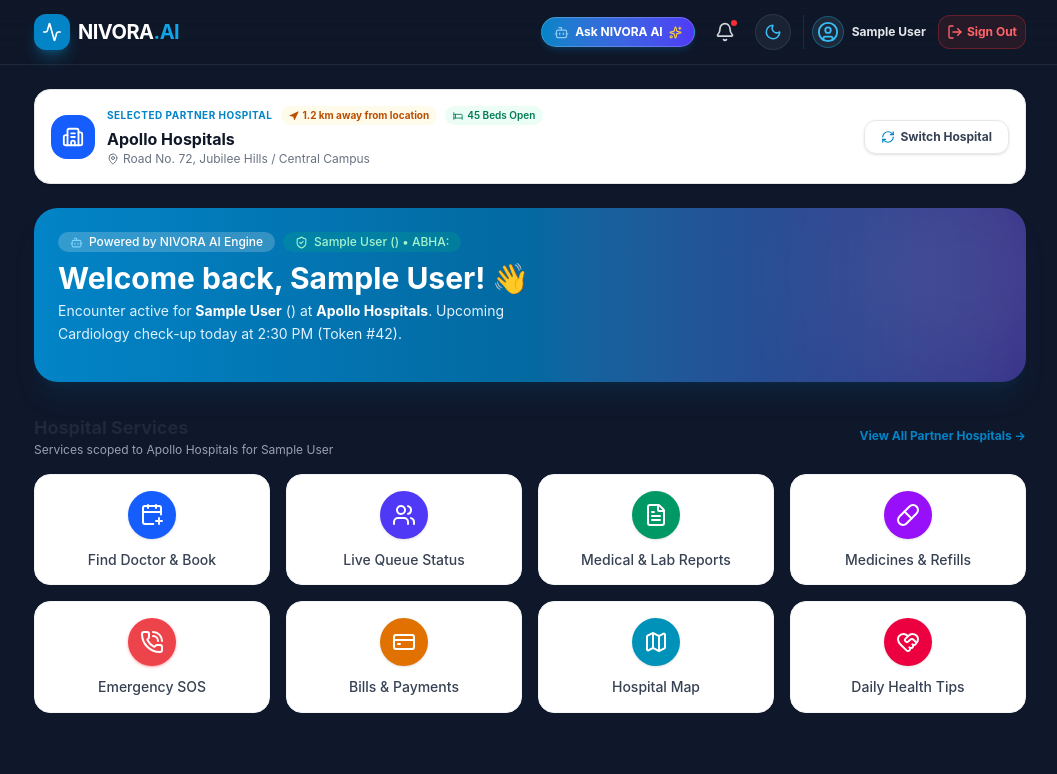
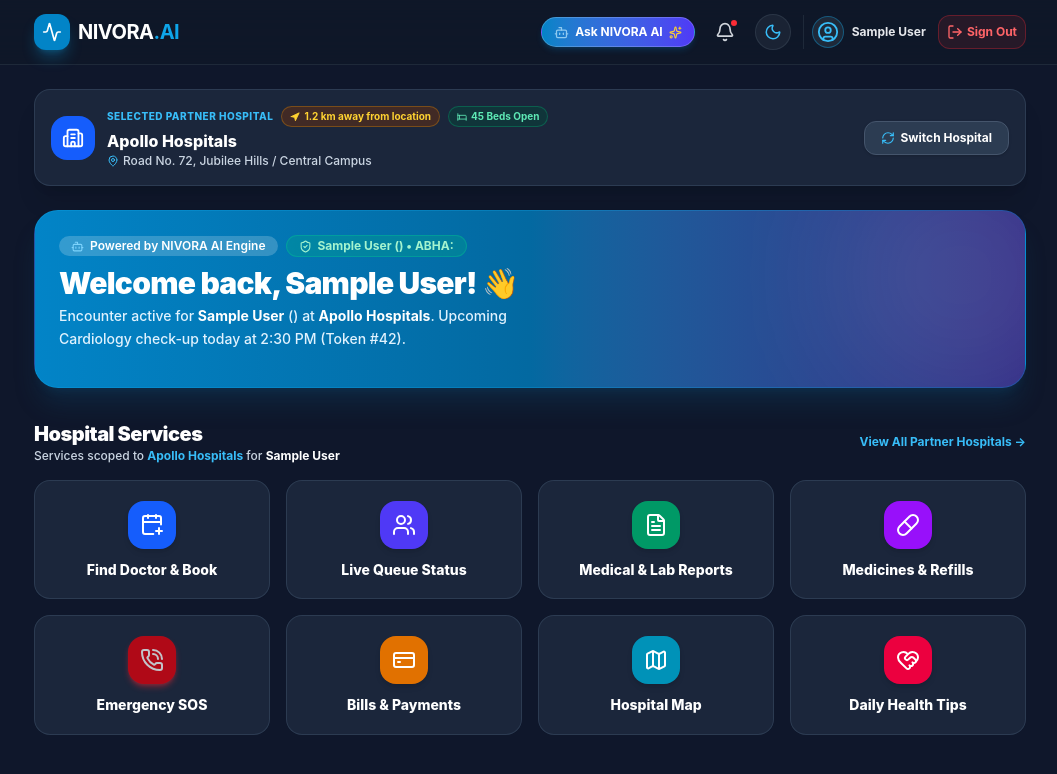
Before and after one commit to salunkhevijayasree/Nivora.ai-3, a React (Vite) app in the folder client/: page /patient in a window 1280 px wide. Shown: the top 774 px of the page, without its empty margins (110-1167 px from the left). Built offline with nearby package versions, Linux system fonts and the light colour scheme; sample sign-in values are in the browser's storage.

Commit message:
Fix-Hospital-Services-section-title-subtext-and-grid-card-font-colors-for-high-contrast-visibility

```diff
--- a/client/src/pages/PatientHome.tsx
+++ b/client/src/pages/PatientHome.tsx
@@ -41,91 +41,92 @@
 
       {/* Selected Hospital Context Bar */}
       {selectedHospital ? (
-        <div className="bg-white dark:bg-gray-800 border border-gray-200 dark:border-gray-700 rounded-2xl p-4 shadow-sm flex flex-col sm:flex-row items-start sm:items-center justify-between gap-3">
+        <div className="bg-slate-800/90 border border-slate-700/80 rounded-2xl p-4 shadow-xl flex flex-col sm:flex-row items-start sm:items-center justify-between gap-3 text-white">
           <div className="flex items-center gap-3">
             <div className={`w-11 h-11 rounded-2xl flex items-center justify-center text-white shrink-0 ${selectedHospital.colorTheme}`}>
               <Building2 size={22} />
             </div>
             <div>
               <div className="flex flex-wrap items-center gap-2">
-                <span className="text-[10px] uppercase font-bold tracking-wider text-hospital-600 dark:text-hospital-400">Selected Partner Hospital</span>
-                <span className="text-[10px] font-bold bg-amber-50 text-amber-700 dark:bg-amber-900/30 dark:text-amber-300 px-2 py-0.5 rounded-full flex items-center gap-1">
+                <span className="text-[10px] uppercase font-extrabold tracking-wider text-hospital-400">Selected Partner Hospital</span>
+                <span className="text-[10px] font-bold bg-amber-900/40 text-amber-300 border border-amber-500/30 px-2 py-0.5 rounded-full flex items-center gap-1">
                   <Navigation size={10} className="fill-current" /> {selectedHospital.distanceKm} km away from location
                 </span>
-                <span className="text-[10px] font-semibold bg-emerald-50 text-emerald-700 dark:bg-emerald-900/30 dark:text-emerald-400 px-2 py-0.5 rounded-full flex items-center gap-1">
+                <span className="text-[10px] font-bold bg-emerald-900/40 text-emerald-300 border border-emerald-500/30 px-2 py-0.5 rounded-full flex items-center gap-1">
                   <Bed size={10} /> {selectedHospital.availableBeds} Beds Open
                 </span>
               </div>
-              <h2 className="font-bold text-gray-900 dark:text-white text-base mt-0.5">{selectedHospital.name}</h2>
-              <p className="text-xs text-gray-500 flex items-center gap-1">
-                <MapPin size={12}/> {selectedHospital.address}
+              <h2 className="font-extrabold text-white text-base mt-0.5">{selectedHospital.name}</h2>
+              <p className="text-xs text-slate-300 flex items-center gap-1 font-medium">
+                <MapPin size={12} className="text-hospital-400" /> {selectedHospital.address}
               </p>
             </div>
           </div>
 
           <button
             onClick={() => navigate('/patient/hospitals')}
-            className="px-4 py-2 rounded-xl border border-gray-200 dark:border-gray-700 hover:bg-gray-50 dark:hover:bg-gray-700 text-xs font-bold text-gray-700 dark:text-gray-200 flex items-center gap-1.5 transition-all w-full sm:w-auto justify-center shrink-0 shadow-sm"
+            className="px-4 py-2 rounded-xl border border-slate-600 bg-slate-700/80 hover:bg-slate-700 text-xs font-bold text-white flex items-center gap-1.5 transition-all w-full sm:w-auto justify-center shrink-0 shadow-sm cursor-pointer"
           >
-            <RefreshCw size={14} className="text-hospital-600" /> Switch Hospital
+            <RefreshCw size={14} className="text-hospital-400" /> Switch Hospital
           </button>
         </div>
       ) : (
-        <div className="bg-amber-50 dark:bg-amber-900/20 border border-amber-200 dark:border-amber-800 p-4 rounded-2xl flex items-center justify-between">
-          <span className="text-xs text-amber-800 dark:text-amber-300 font-medium">No partner hospital selected. Please select a hospital to view doctors & live queue.</span>
-          <button onClick={() => navigate('/patient/hospitals')} className="bg-amber-600 text-white px-3 py-1.5 rounded-xl text-xs font-bold">Select Hospital</button>
+        <div className="bg-amber-950/60 border border-amber-700/60 p-4 rounded-2xl flex items-center justify-between text-amber-200">
+          <span className="text-xs font-semibold">No partner hospital selected. Please select a hospital to view doctors & live queue.</span>
+          <button onClick={() => navigate('/patient/hospitals')} className="bg-amber-600 hover:bg-amber-700 text-white px-3.5 py-1.5 rounded-xl text-xs font-bold shadow-md cursor-pointer">Select Hospital</button>
         </div>
       )}
 
       {/* Dynamic Active Patient Welcome Banner */}
-      <div className="bg-gradient-to-r from-hospital-600 via-hospital-700 to-indigo-900 rounded-3xl p-6 text-white shadow-xl shadow-hospital-900/20 relative overflow-hidden space-y-3">
+      <div className="bg-gradient-to-r from-hospital-600 via-hospital-700 to-indigo-900 rounded-3xl p-6 text-white shadow-xl shadow-hospital-900/30 relative overflow-hidden space-y-3 border border-hospital-500/30">
         <div className="relative z-10">
           <div className="flex flex-wrap items-center gap-2 mb-2">
-            <span className="inline-flex items-center gap-1.5 bg-white/20 backdrop-blur-md px-3 py-0.5 rounded-full text-xs font-medium text-white">
+            <span className="inline-flex items-center gap-1.5 bg-white/20 backdrop-blur-md px-3 py-0.5 rounded-full text-xs font-semibold text-white">
               <Bot size={13} className="text-hospital-300" /> Powered by NIVORA AI Engine
             </span>
-            <span className="inline-flex items-center gap-1.5 bg-emerald-500/20 backdrop-blur-md px-3 py-0.5 rounded-full text-xs font-medium text-emerald-200">
+            <span className="inline-flex items-center gap-1.5 bg-emerald-500/25 backdrop-blur-md px-3 py-0.5 rounded-full text-xs font-bold text-emerald-200 border border-emerald-400/30">
               <ShieldCheck size={13} /> {activeProfile.name} ({activeProfile.relation}) • ABHA: {activeProfile.abhaId}
             </span>
           </div>
 
-          <h1 className="text-2xl md:text-3xl font-bold mb-1">Welcome back, {activeProfile.name}! 👋</h1>
-          <p className="text-hospital-100 max-w-md text-xs sm:text-sm leading-relaxed">
+          <h1 className="text-2xl md:text-3xl font-black tracking-tight mb-1 text-white">Welcome back, {activeProfile.name}! 👋</h1>
+          <p className="text-hospital-100 max-w-md text-xs sm:text-sm leading-relaxed font-medium">
             Encounter active for <strong className="text-white font-bold">{activeProfile.name}</strong> ({activeProfile.patientCode}) at <strong className="text-white font-bold">{selectedHospital ? selectedHospital.name : 'Apollo Hospitals'}</strong>. Upcoming Cardiology check-up today at 2:30 PM (Token #42).
           </p>
         </div>
         <div className="absolute right-0 top-0 w-64 h-64 bg-white/10 rounded-full blur-3xl -mr-16 -mt-16 pointer-events-none"></div>
       </div>
 
-      {/* Quick Action Grid Header */}
+      {/* Quick Action Grid Header - High Contrast Text */}
       <div className="flex items-center justify-between mt-8 mb-4">
         <div>
-          <h2 className="text-lg font-bold text-gray-800 dark:text-gray-100">Hospital Services</h2>
-          <p className="text-xs text-gray-400">Services scoped to {selectedHospital ? selectedHospital.name : 'selected hospital'} for {activeProfile.name}</p>
+          <h2 className="text-xl font-black text-white tracking-tight">Hospital Services</h2>
+          <p className="text-xs text-slate-300 font-medium">Services scoped to <span className="text-hospital-400 font-bold">{selectedHospital ? selectedHospital.name : 'selected hospital'}</span> for <span className="text-white font-bold">{activeProfile.name}</span></p>
         </div>
         <button
           onClick={() => navigate('/patient/hospitals')}
-          className="text-xs text-hospital-600 font-bold hover:underline"
+          className="text-xs text-hospital-400 font-bold hover:underline hover:text-hospital-300 cursor-pointer"
         >
           View All Partner Hospitals &rarr;
         </button>
       </div>
 
+      {/* Grid Cards - High-Contrast Dark Cards with Bright White Text */}
       <div className="grid grid-cols-2 md:grid-cols-4 lg:grid-cols-4 gap-3 md:gap-4">
         {gridItems.map((item) => (
           <button
             key={item.id}
             onClick={() => navigate(item.route)}
-            className="flex flex-col items-center justify-center p-4 bg-white dark:bg-gray-800 border border-gray-100 dark:border-gray-700 rounded-2xl hover:shadow-md transition-all active:scale-95 group text-center h-full"
+            className="flex flex-col items-center justify-center p-5 bg-slate-800/90 border border-slate-700/80 hover:border-hospital-500 rounded-2xl hover:shadow-xl hover:shadow-hospital-500/10 transition-all active:scale-95 group text-center h-full cursor-pointer backdrop-blur-md"
           >
             <div className={clsx(
-              "w-12 h-12 rounded-full flex items-center justify-center text-white mb-3 transition-transform group-hover:scale-110 shadow-sm",
+              "w-12 h-12 rounded-2xl flex items-center justify-center text-white mb-3 transition-transform group-hover:scale-110 shadow-md",
               item.color,
               item.pulse && "animate-pulse shadow-red-500/50 shadow-lg"
             )}>
               <item.icon size={24} />
             </div>
-            <span className="text-sm font-medium text-gray-700 dark:text-gray-200 leading-tight">
+            <span className="text-sm font-extrabold text-white group-hover:text-hospital-300 transition-colors leading-tight">
               {item.title}
             </span>
           </button>
```
